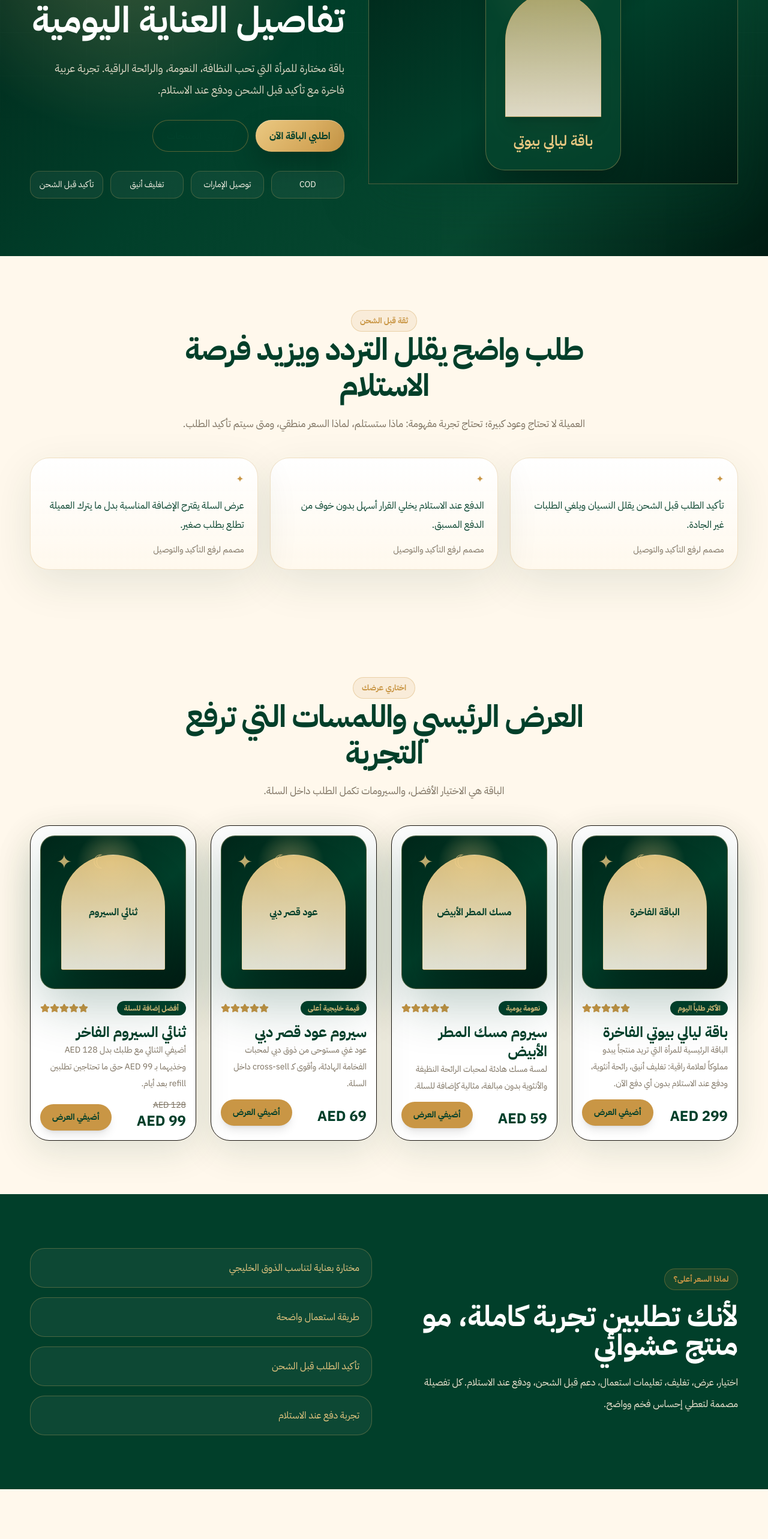
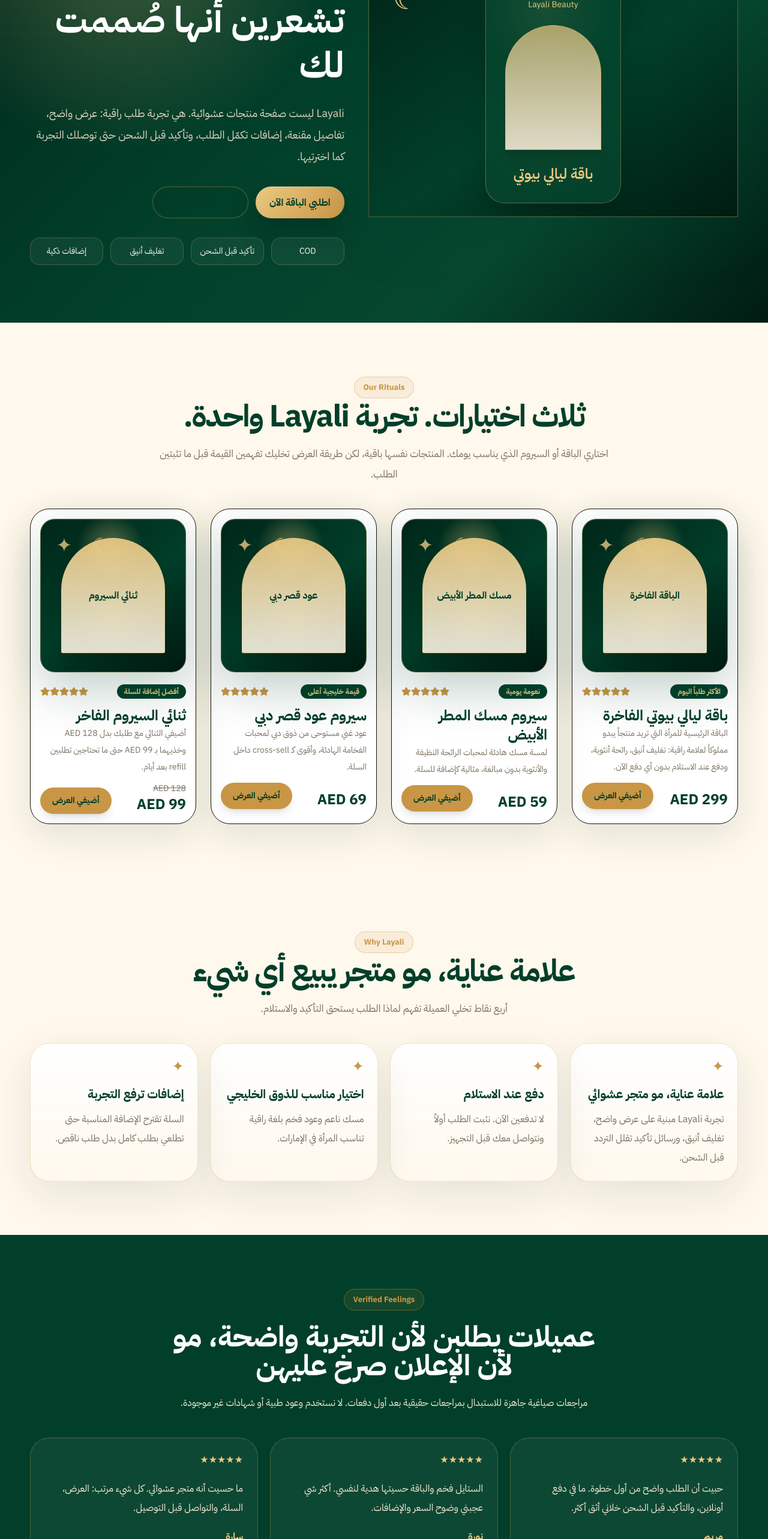
Before and after one commit to BAYLA09/tetstt, a Next.js app in the folder frontend/: page / in a window 1280 px wide. Shown: the part 234-2800 px from the top of the page at 60% size. Before the commit the page ends 2717 px from the top, so only its background shows below. Built offline with nearby package versions, Linux system fonts and the light colour scheme; no server answers.

Commit message:
Refine Layali page structure and copy
Co-authored-by: BAYLA09 <BAYLA09@users.noreply.github.com>

```diff
--- a/frontend/src/app/page.tsx
+++ b/frontend/src/app/page.tsx
@@ -2,10 +2,30 @@ import Link from "next/link";
 import { ProductCard } from "@/components/ProductCard";
 import { products } from "@/lib/products";
 
-const proofCards = [
-  "تأكيد الطلب قبل الشحن يقلل النسيان ويلغي الطلبات غير الجادة.",
-  "الدفع عند الاستلام يخلي القرار أسهل بدون خوف من الدفع المسبق.",
-  "عرض السلة يقترح الإضافة المناسبة بدل ما يترك العميلة تطلع بطلب صغير.",
+const pillars = [
+  ["علامة عناية، مو متجر عشوائي", "تجربة Layali مبنية على عرض واضح، تغليف أنيق، ورسائل تأكيد تقلل التردد قبل الشحن."],
+  ["دفع عند الاستلام", "لا تدفعين الآن. نثبت الطلب أولاً ونتواصل معك قبل التجهيز."],
+  ["اختيار مناسب للذوق الخليجي", "مسك ناعم وعود فخم بلغة راقية تناسب المرأة في الإمارات."],
+  ["إضافات ترفع التجربة", "السلة تقترح الإضافة المناسبة حتى تطلعي بطلب كامل بدل طلب ناقص."],
+];
+
+const reviews = [
+  ["مريم", "دبي", "حبيت أن الطلب واضح من أول خطوة. ما في دفع أونلاين، والتأكيد قبل الشحن خلاني أثق أكثر."],
+  ["نورة", "أبوظبي", "الستايل فخم والباقة حسيتها هدية لنفسي. أكثر شي عجبني وضوح السعر والإضافات."],
+  ["سارة", "الشارقة", "ما حسيت أنه متجر عشوائي. كل شيء مرتب: العرض، السلة، والتواصل قبل التوصيل."],
+];
+
+const steps = [
+  ["١", "اختاري روتينك", "ابدئي بالباقة أو اختاري السيروم المناسب لك. كل المنتجات تبقى بنفس عروض Layali الحالية."],
+  ["٢", "ثبتي الطلب بدون دفع", "اكتبي الاسم ورقم الموبايل فقط. الدفع عند الاستلام، وفريق التأكيد يراجع الطلب قبل الشحن."],
+  ["٣", "استلمي وادفعي", "بعد التأكيد، يتم تجهيز الطلب وتوصيله داخل الإمارات. الدفع يكون عند الاستلام."],
+];
+
+const faqs = [
+  ["هل الدفع عند الاستلام؟", "نعم. لا يوجد دفع الآن، يتم الدفع عند وصول الطلب."],
+  ["هل المنتجات تتغير؟", "لا. المنتجات والعروض تبقى كما هي، فقط نرتب التجربة حتى تكون أوضح وأفخم."],
+  ["لماذا توجد إضافات في السلة؟", "لأن كثير عميلات يحبون يكملون الطلب بنفس التوصيل بدل الرجوع لاحقاً لطلب سيروم منفصل."],
+  ["متى يتم التأكيد؟", "بعد إرسال الطلب، يتم التواصل معك لتأكيد البيانات قبل تجهيز الشحنة."],
 ];
 
 export default function Home() {
@@ -27,14 +47,15 @@ export default function Home() {
           </div>
           <div className="order-1 text-white lg:order-2">
             <p className="badge border-gold-400/50 bg-gold-400/10 text-gold-300">
-              الدفع عند الاستلام داخل الإمارات
+              Layali Beauty · UAE COD
             </p>
             <h1 className="mt-6 max-w-3xl text-4xl font-bold leading-tight md:text-6xl">
-              فخامة هادئة تبدأ من تفاصيل العناية اليومية
+              طقوس عناية فاخرة تشعرين أنها صُممت لك
             </h1>
             <p className="mt-6 max-w-2xl text-lg leading-9 text-cream-100/90">
-              باقة مختارة للمرأة التي تحب النظافة، النعومة، والرائحة الراقية.
-              تجربة عربية فاخرة مع تأكيد قبل الشحن ودفع عند الاستلام.
+              Layali ليست صفحة منتجات عشوائية. هي تجربة طلب راقية: عرض واضح،
+              تفاصيل مقنعة، إضافات تكمّل الطلب، وتأكيد قبل الشحن حتى توصلك
+              التجربة كما اخترتيها.
             </p>
             <div className="mt-8 flex flex-wrap gap-3">
               <Link href="/products/luxury-bundle" className="btn-primary">
@@ -45,7 +66,7 @@ export default function Home() {
               </Link>
             </div>
             <div className="mt-8 grid grid-cols-2 gap-3 text-sm md:grid-cols-4">
-              {["COD", "توصيل الإمارات", "تغليف أنيق", "تأكيد قبل الشحن"].map((item) => (
+              {["COD", "تأكيد قبل الشحن", "تغليف أنيق", "إضافات ذكية"].map((item) => (
                 <div key={item} className="rounded-2xl border border-gold-400/25 bg-white/5 p-3 text-center text-cream-50">
                   {item}
                 </div>
@@ -58,31 +79,12 @@ export default function Home() {
       <section className="section-padding bg-cream-50">
         <div className="container-grid">
           <div className="section-heading">
-            <p className="badge">ثقة قبل الشحن</p>
-            <h2>طلب واضح يقلل التردد ويزيد فرصة الاستلام</h2>
+            <p className="badge">Our Rituals</p>
+            <h2>ثلاث اختيارات. تجربة Layali واحدة.</h2>
             <p>
-              العميلة لا تحتاج وعود كبيرة؛ تحتاج تجربة مفهومة: ماذا ستستلم،
-              لماذا السعر منطقي، ومتى سيتم تأكيد الطلب.
+              اختاري الباقة أو السيروم الذي يناسب يومك. المنتجات نفسها باقية،
+              لكن طريقة العرض تخليك تفهمين القيمة قبل ما تثبتين الطلب.
             </p>
-          </div>
-          <div className="mt-10 grid gap-5 md:grid-cols-3">
-            {proofCards.map((proof) => (
-              <div key={proof} className="premium-card">
-                <p className="text-gold-500">✦</p>
-                <p className="mt-4 leading-8 text-emerald-950">{proof}</p>
-                <p className="mt-4 text-sm text-muted">مصمم لرفع التأكيد والتوصيل</p>
-              </div>
-            ))}
-          </div>
-        </div>
-      </section>
-
-      <section className="section-padding">
-        <div className="container-grid">
-          <div className="section-heading">
-            <p className="badge">اختاري عرضك</p>
-            <h2>العرض الرئيسي واللمسات التي ترفع التجربة</h2>
-            <p>الباقة هي الاختيار الأفضل، والسيرومات تكمل الطلب داخل السلة.</p>
           </div>
           <div className="mt-10 grid gap-6 md:grid-cols-2 lg:grid-cols-4">
             {products.map((product) => (
@@ -92,24 +94,112 @@ export default function Home() {
         </div>
       </section>
 
+      <section className="section-padding">
+        <div className="container-grid">
+          <div className="section-heading">
+            <p className="badge">Why Layali</p>
+            <h2>علامة عناية، مو متجر يبيع أي شيء</h2>
+            <p>أربع نقاط تخلي العميلة تفهم لماذا الطلب يستحق التأكيد والاستلام.</p>
+          </div>
+          <div className="mt-10 grid gap-5 md:grid-cols-2 lg:grid-cols-4">
+            {pillars.map(([title, text]) => (
+              <div key={title} className="premium-card">
+                <p className="text-2xl text-gold-500">✦</p>
+                <h3 className="mt-4 text-xl font-black text-emerald-950">{title}</h3>
+                <p className="mt-3 leading-8 text-muted">{text}</p>
+              </div>
+            ))}
+          </div>
+        </div>
+      </section>
+
+      <section className="section-padding bg-emerald-950 text-white">
+        <div className="container-grid">
+          <div className="mx-auto max-w-3xl text-center">
+            <p className="badge border-gold-400/40 bg-gold-400/10 text-gold-300">
+              Verified Feelings
+            </p>
+            <h2 className="mt-5 text-3xl font-bold md:text-5xl">
+              عميلات يطلبن لأن التجربة واضحة، مو لأن الإعلان صرخ عليهن
+            </h2>
+            <p className="mt-5 leading-9 text-cream-100">
+              مراجعات صياغية جاهزة للاستبدال بمراجعات حقيقية بعد أول دفعات.
+              لا نستخدم وعود طبية أو شهادات غير موجودة.
+            </p>
+          </div>
+          <div className="mt-10 grid gap-5 md:grid-cols-3">
+            {reviews.map(([name, city, text]) => (
+              <div key={`${name}-${city}`} className="rounded-[2rem] border border-gold-400/30 bg-white/5 p-6">
+                <p className="text-gold-300">★★★★★</p>
+                <p className="mt-5 leading-8 text-cream-100">{text}</p>
+                <p className="mt-5 font-bold text-gold-300">{name}</p>
+                <p className="text-sm text-cream-100/70">{city} · تجربة Layali</p>
+              </div>
+            ))}
+          </div>
+        </div>
+      </section>
+
+      <section className="section-padding bg-cream-50">
+        <div className="container-grid">
+          <div className="section-heading">
+            <p className="badge">How It Works</p>
+            <h2>من السلة لباب بيتك في 3 خطوات</h2>
+            <p>بدون دفع أونلاين. بدون تعقيد. طلب واضح يقلل الإلغاء ويرفع فرصة الاستلام.</p>
+          </div>
+          <div className="mt-10 grid gap-5 md:grid-cols-3">
+            {steps.map(([number, title, text]) => (
+              <div key={number} className="premium-card">
+                <span className="grid size-12 place-items-center rounded-full bg-emerald-950 text-xl font-black text-gold-300">
+                  {number}
+                </span>
+                <h3 className="mt-5 text-2xl font-black text-emerald-950">{title}</h3>
+                <p className="mt-3 leading-8 text-muted">{text}</p>
+              </div>
+            ))}
+          </div>
+        </div>
+      </section>
+
       <section className="section-padding bg-emerald-950 text-white">
         <div className="container-grid grid gap-10 lg:grid-cols-2 lg:items-center">
           <div>
             <p className="badge border-gold-400/40 bg-gold-400/10 text-gold-300">
-              لماذا السعر أعلى؟
+              Begin Your Ritual
             </p>
             <h2 className="mt-5 text-3xl font-bold md:text-5xl">
-              لأنك تطلبين تجربة كاملة، مو منتج عشوائي
+              طلبك يستحق وضوح وفخامة، مو وعود كثيرة
             </h2>
             <p className="mt-5 leading-9 text-cream-100">
-              اختيار، عرض، تغليف، تعليمات استعمال، دعم قبل الشحن، ودفع عند
-              الاستلام. كل تفصيلة مصممة لتعطي إحساس فخم وواضح.
+              ثبتي طلبك الآن بالدفع عند الاستلام. إذا كان الرقم صحيحاً،
+              فريقنا يتواصل للتأكيد قبل الشحن حتى توصلك Layali كتجربة مرتبة.
             </p>
+            <Link href="/products/luxury-bundle" className="btn-primary mt-8 inline-flex">
+              ابدئي بالباقة الفاخرة
+            </Link>
           </div>
           <div className="grid gap-4">
-            {["مختارة بعناية لتناسب الذوق الخليجي", "طريقة استعمال واضحة", "تأكيد الطلب قبل الشحن", "تجربة دفع عند الاستلام"].map((item) => (
+            {["الدفع عند الاستلام", "تأكيد الطلب قبل الشحن", "إضافات ذكية في السلة", "تغليف وتجربة راقية"].map((item) => (
               <div key={item} className="rounded-3xl border border-gold-400/30 bg-white/5 p-5 text-gold-300">
                 {item}
+              </div>
+            ))}
+          </div>
+        </div>
+      </section>
+
+      <section className="section-padding bg-cream-50">
+        <div className="container-grid">
+          <div className="section-heading">
+            <p className="badge">FAQ</p>
+            <h2>أسئلة قبل الطلب</h2>
+            <p>كل شيء تحتاجينه قبل تثبيت الطلب بالدفع عند الاستلام.</p>
+          </div>
+          <div className="mx-auto mt-10 grid max-w-4xl gap-4">
+            {faqs.map(([question, answer]) => (
+              <div key={question} className="rounded-3xl border border-[var(--border-gold)] bg-white p-6">
+                <h3 className="text-xl font-black text-emerald-950">{question}</h3>
+                <p className="mt-3 leading-8 text-muted">{answer}</p>
               </div>
             ))}
           </div>
--- a/frontend/src/app/products/[slug]/page.tsx
+++ b/frontend/src/app/products/[slug]/page.tsx
@@ -3,6 +3,24 @@ import { notFound } from "next/navigation";
 import { ProductCard } from "@/components/ProductCard";
 import { ProductHero } from "@/components/ProductHero";
 import { products } from "@/lib/products";
+
+const objections = [
+  ["هل الموقع موثوق؟", "الدفع عند الاستلام، رقم واضح، وتأكيد قبل الشحن. ما كاين حتى دفع أونلاين."],
+  ["واش المنتج كيستاهل السعر؟", "الثمن مبني على تجربة كاملة: عرض فخم، تغليف، تعليمات، ودعم قبل الشحن."],
+  ["واش غادي يوصلي نفس اللي شفت؟", "نؤكد الطلب قبل الشحن ونخلي كل التفاصيل واضحة باش تقل المفاجآت."],
+];
+
+const flowSteps = [
+  ["اختاري العرض", "اختاري الباقة أو السيروم المناسب. CTA يضيف العرض للسلة مباشرة."],
+  ["راجعي الإضافة", "السلة تقترح cross-sell مناسب يرفع قيمة الطلب مع نفس التوصيل."],
+  ["ثبتي الطلب", "اكتبي الاسم ورقم الإمارات فقط. الدفع عند الاستلام والتأكيد قبل الشحن."],
+];
+
+const reviews = [
+  "أهم شيء عندي إن الطلب واضح وما احتجت أدفع قبل الاستلام.",
+  "حسيت البراند مرتب من أول صفحة، والسلة فيها كل التفاصيل قبل التأكيد.",
+  "عجبني أنهم يوضحون الخطوات قبل الشحن، هذا يخليني أثق أكثر.",
+];
 
 export function generateStaticParams() {
   return products.map((product) => ({ slug: product.slug }));
@@ -38,21 +56,23 @@ export default async function ProductPage({ params }: ProductPageProps) {
       <ProductHero product={product} />
 
       <section className="bg-[var(--cream-50)] px-4 py-16">
-        <div className="container-grid grid items-center gap-10 lg:grid-cols-2">
-          <div className="order-2 lg:order-1">
-            <p className="section-kicker">ليش ليالي؟</p>
-            <h2 className="section-title">مو منتج عشوائي. تجربة فخامة هادئة.</h2>
-            <p className="mt-5 text-lg leading-9 text-[var(--muted)]">
-              اخترنا العرض ليحسسك أن العناية بنفسك تستاهل تفاصيل أجمل:
-              تغليف أنيق، رائحة راقية، دفع عند الاستلام، وتأكيد قبل الشحن.
+        <div className="container-grid">
+          <div className="section-heading">
+            <p className="badge">Layali Method</p>
+            <h2>من أول نظرة تعرفين أنها تجربة مرتبة، مو صفحة بيع عشوائية</h2>
+            <p>
+              بنينا صفحة المنتج باش تجاوب على أسئلة الثقة قبل ما تطلبين: شنو
+              العرض، علاش السعر منطقي، كيفاش التأكيد، وفين تزيدين الإضافة.
             </p>
           </div>
-          <div className="order-1 rounded-[2rem] border border-[var(--border-gold)] bg-[var(--emerald-950)] p-8 text-[var(--gold-300)] shadow-2xl lg:order-2">
-            <div className="aspect-square rounded-[1.5rem] border border-[var(--border-gold)] bg-[radial-gradient(circle_at_top,#d9ad63,transparent_32%),linear-gradient(145deg,#06472f,#013f2a)] p-8">
-              <div className="flex h-full items-center justify-center rounded-full border border-[var(--gold-500)] text-center text-7xl">
-                ✦
+          <div className="mt-10 grid gap-4 md:grid-cols-3">
+            {objections.map(([question, answer]) => (
+              <div key={question} className="premium-card">
+                <p className="text-sm font-bold text-[var(--gold-500)]">سؤال قبل الطلب</p>
+                <h3 className="mt-2 text-xl font-black text-[var(--emerald-950)]">{question}</h3>
+                <p className="mt-3 leading-8 text-[var(--muted)]">{answer}</p>
               </div>
-            </div>
+            ))}
           </div>
         </div>
       </section>
@@ -60,32 +80,36 @@ export default async function ProductPage({ params }: ProductPageProps) {
       <section className="bg-white px-4 py-16">
         <div className="container-grid grid items-center gap-10 lg:grid-cols-2">
           <div className="rounded-[2rem] border border-[var(--border-gold)] bg-[var(--cream-50)] p-8">
-            <p className="section-kicker">طريقة الاستخدام</p>
-            <h2 className="section-title">روتين بسيط يعطي حضور مرتب.</h2>
+            <p className="section-kicker">من الطلب للباب</p>
+            <h2 className="section-title">ثلاث خطوات واضحة قبل أي شحن.</h2>
             <div className="mt-8 space-y-4">
-              {[
-                "استخدمي كمية بسيطة حسب الإرشادات.",
-                "خليه جزء من روتينك قبل الطلعة أو بعد الاستحمام.",
-                "احتفظي بالعبوة في مكان جاف وبعيد عن الحرارة.",
-              ].map((step, index) => (
-                <div key={step} className="flex gap-4 rounded-2xl bg-white p-4">
+              {flowSteps.map(([title, text], index) => (
+                <div key={title} className="flex gap-4 rounded-2xl bg-white p-4">
                   <span className="flex h-9 w-9 shrink-0 items-center justify-center rounded-full bg-[var(--emerald-950)] text-sm font-bold text-[var(--gold-300)]">
                     {index + 1}
                   </span>
-                  <p className="text-[var(--muted)]">{step}</p>
+                  <div>
+                    <h3 className="font-black text-[var(--emerald-950)]">{title}</h3>
+                    <p className="mt-1 text-sm leading-7 text-[var(--muted)]">{text}</p>
+                  </div>
                 </div>
               ))}
             </div>
           </div>
           <div>
-            <p className="section-kicker">ثقة قبل الطلب</p>
-            <h2 className="section-title">كل شيء واضح قبل ما يوصل الطلب.</h2>
+            <p className="section-kicker">تفاصيل تزيد التأكيد</p>
+            <h2 className="section-title">العميلة تحتاج وضوح أكثر من وعود كبيرة.</h2>
+            <p className="mt-5 text-lg leading-9 text-[var(--muted)]">
+              لذلك نخلي CTA يضيف العرض للسلة، والسلة توري الإضافة المناسبة،
+              والفورم يطلب فقط الاسم والرقم. كل خطوة تقلل التردد وتزيد فرصة
+              تأكيد الطلب واستلامه.
+            </p>
             <div className="mt-6 grid gap-3">
               {[
-                "الدفع عند الاستلام داخل الإمارات.",
-                "تأكيد الطلب قبل الشحن.",
-                "استخدام لغة واضحة بدون وعود طبية غير مثبتة.",
-                "إمكانية إضافة عرض أوفر داخل السلة.",
+                "لا دفع أونلاين: القرار أسهل وأقل خوف.",
+                "التأكيد قبل الشحن: يقلل نسيان الطلب والرفض عند التوصيل.",
+                "Cross-sell داخل السلة: ترفع AOV بدون تشتيت صفحة المنتج.",
+                "Thank-you واضح: يذكرها أن فريق التأكيد سيتواصل معها.",
               ].map((item) => (
                 <div key={item} className="rounded-2xl border border-[var(--border-gold)] p-4 text-[var(--muted)]">
                   {item}
@@ -99,18 +123,19 @@ export default async function ProductPage({ params }: ProductPageProps) {
       <section className="bg-[var(--emerald-950)] px-4 py-16 text-white">
         <div className="container-grid">
           <div className="mx-auto max-w-3xl text-center">
-            <p className="section-kicker text-[var(--gold-300)]">أسئلة مهمة</p>
-            <h2 className="text-4xl font-bold">قبل ما تطلبين</h2>
+            <p className="section-kicker text-[var(--gold-300)]">تجارب عميلات</p>
+            <h2 className="text-4xl font-bold">نساء يطلبون لما يحسون أن كل شيء واضح</h2>
+            <p className="mt-4 leading-8 text-white/75">
+              هذه نصوص placeholder حتى تجمعين reviews حقيقية. لا نعرض ادعاءات علاجية
+              أو شهادات غير مثبتة.
+            </p>
           </div>
           <div className="mt-10 grid gap-4 md:grid-cols-3">
-            {[
-              ["هل الدفع عند الاستلام؟", "نعم، لا تدفعين الآن. يتم الدفع عند وصول الطلب."],
-              ["هل السعر ثابت؟", "العرض الحالي مرتبط بتوفر الدفعة وقد يتغير لاحقاً."],
-              ["هل يناسب الاستخدام اليومي؟", "استخدميه حسب الإرشادات، وجربي كمية بسيطة إذا كانت بشرتك حساسة."],
-            ].map(([question, answer]) => (
-              <div key={question} className="rounded-3xl border border-[var(--border-gold)] bg-white/5 p-6">
-                <h3 className="font-bold text-[var(--gold-300)]">{question}</h3>
-                <p className="mt-3 leading-7 text-white/75">{answer}</p>
+            {reviews.map((review) => (
+              <div key={review} className="rounded-3xl border border-[var(--border-gold)] bg-white/5 p-6">
+                <p className="text-[var(--gold-300)]">★★★★★</p>
+                <p className="mt-4 leading-8 text-white/80">“{review}”</p>
+                <p className="mt-4 text-sm text-[var(--gold-300)]">عميلة من الإمارات</p>
               </div>
             ))}
           </div>
@@ -135,6 +160,28 @@ export default async function ProductPage({ params }: ProductPageProps) {
           </div>
         </div>
       </section>
+
+      <section className="bg-white px-4 py-16">
+        <div className="container-grid">
+          <div className="mx-auto max-w-3xl text-center">
+            <p className="section-kicker">FAQ</p>
+            <h2 className="section-title">أسئلة قبل تثبيت الطلب</h2>
+          </div>
+          <div className="mx-auto mt-10 grid max-w-4xl gap-4">
+            {[
+              ["هل الدفع عند الاستلام؟", "نعم. لا تدفعين الآن. الدفع يكون عند الاستلام بعد تأكيد الطلب."],
+              ["متى يتواصل معي الفريق؟", "بعد إرسال الطلب، يظهر لك رقم الطلب وسيتواصل فريق التأكيد قبل الشحن."],
+              ["هل أقدر أضيف السيرومات؟", "نعم، السلة تقترح الإضافات المناسبة قبل الفورم لرفع قيمة الطلب في نفس الشحنة."],
+              ["هل المنتجات تغيرت؟", "لا. المنتجات والأسعار والألوان بقيت كما هي؛ غيرنا فقط ترتيب الصفحة والكتابة لتكون أوضح وأقوى."],
+            ].map(([question, answer]) => (
+              <details key={question} className="rounded-3xl border border-[var(--border-gold)] bg-[var(--cream-50)] p-5">
+                <summary className="cursor-pointer font-black text-[var(--emerald-950)]">{question}</summary>
+                <p className="mt-3 leading-8 text-[var(--muted)]">{answer}</p>
+              </details>
+            ))}
+          </div>
+        </div>
+      </section>
     </div>
   );
 }
```
